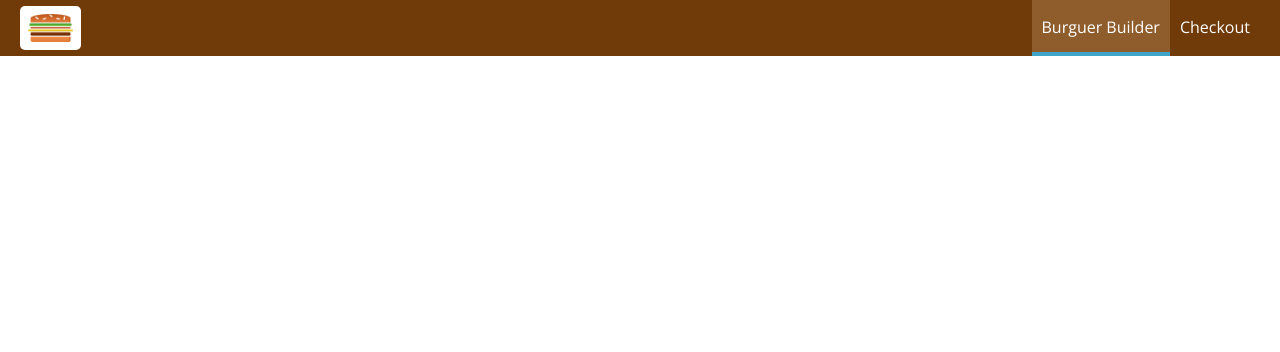
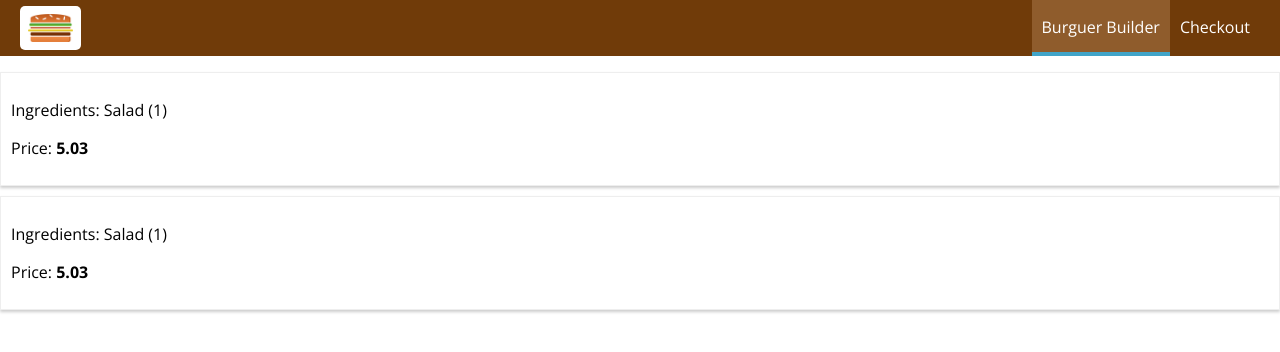
Before and after one commit to xthecapx/burguer-builder-react, a React app: page /orders in a window 1280 px wide. Shown: the top 352 px of the page. Built offline with nearby package versions, Linux system fonts and the light colour scheme.

Commit message:
Added Orders page

```diff
--- a/src/App.js
+++ b/src/App.js
@@ -4,6 +4,7 @@
 import Layout from './components/Layout/Layout';
 import BurgerBuilder from './containers/BurgerBuilder/BurgerBuilder';
 import Checkout from './containers/Checkout/Checkout';
+import Orders from './containers/Orders/Orders';
 
 class App extends Component {
   render() {
@@ -11,6 +12,7 @@
       <Layout>
         <Switch>
           <Route path='/checkout' component={Checkout} />
+          <Route path='/orders' component={Orders} />
           <Route path='/' exact component={BurgerBuilder} />
         </Switch>
       </Layout>
--- /dev/null
+++ b/src/components/Order/Order.js
@@ -0,0 +1,15 @@
+import React from 'react';
+import classes from './Order.module.scss';
+
+function Order(props) {
+  return (
+    <div className={classes.Order}>
+      <p>Ingredients: Salad (1)</p>
+      <p>
+        Price: <strong>5.03</strong>
+      </p>
+    </div>
+  );
+}
+
+export default Order;
--- /dev/null
+++ b/src/components/Order/Order.module.scss
@@ -0,0 +1,8 @@
+.Order {
+  width: 100%;
+  border: 1px solid #eee;
+  box-shadow: 0 2px 3px #ccc;
+  padding: 10px;
+  margin: 10px auto;
+  box-sizing: border-box;
+}
--- /dev/null
+++ b/src/containers/Orders/Orders.js
@@ -0,0 +1,16 @@
+import React, { Component } from 'react';
+
+import Order from '../../components/Order/Order';
+
+class Orders extends Component {
+  render() {
+    return (
+      <div>
+        <Order />
+        <Order />
+      </div>
+    );
+  }
+}
+
+export default Orders;
```
